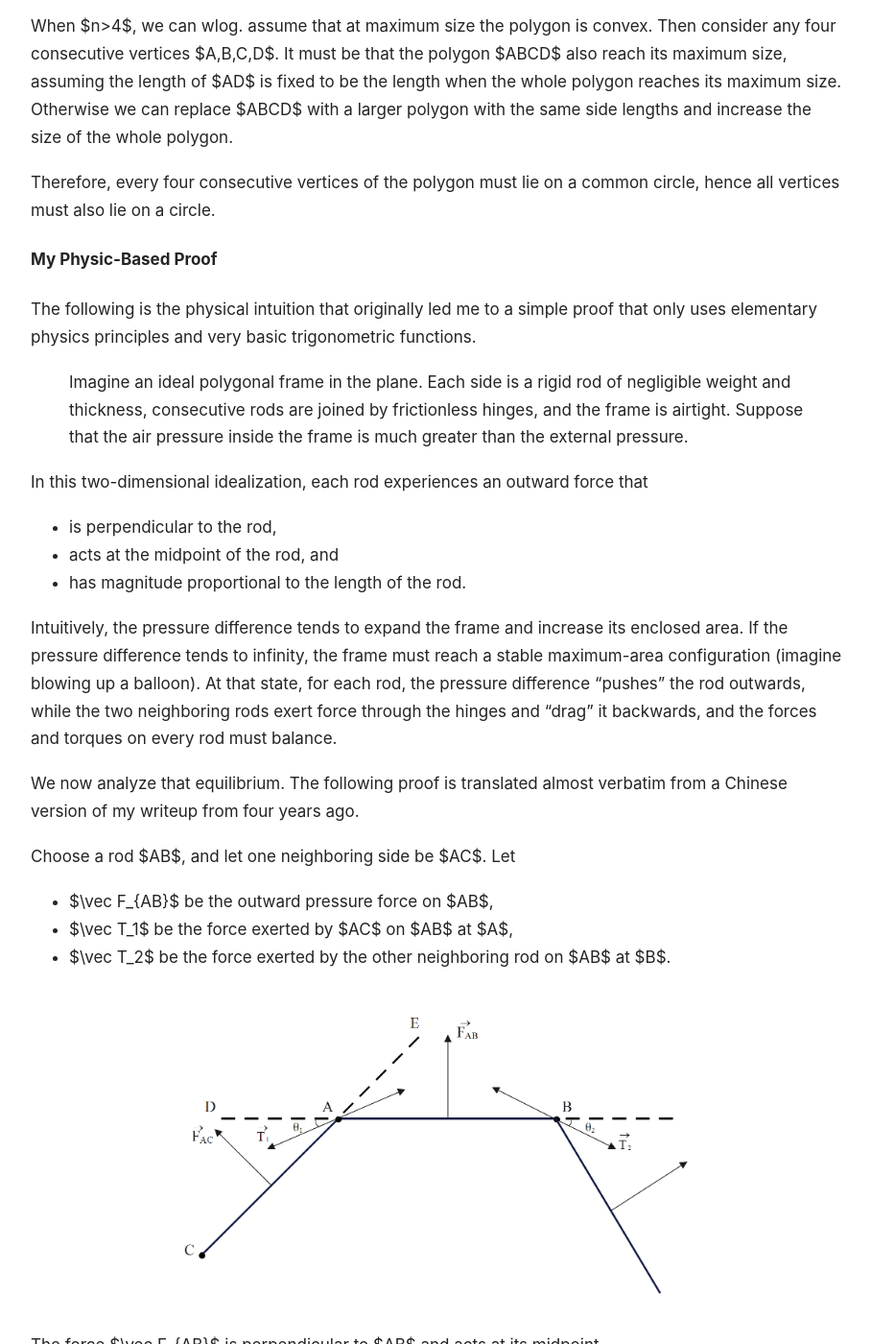
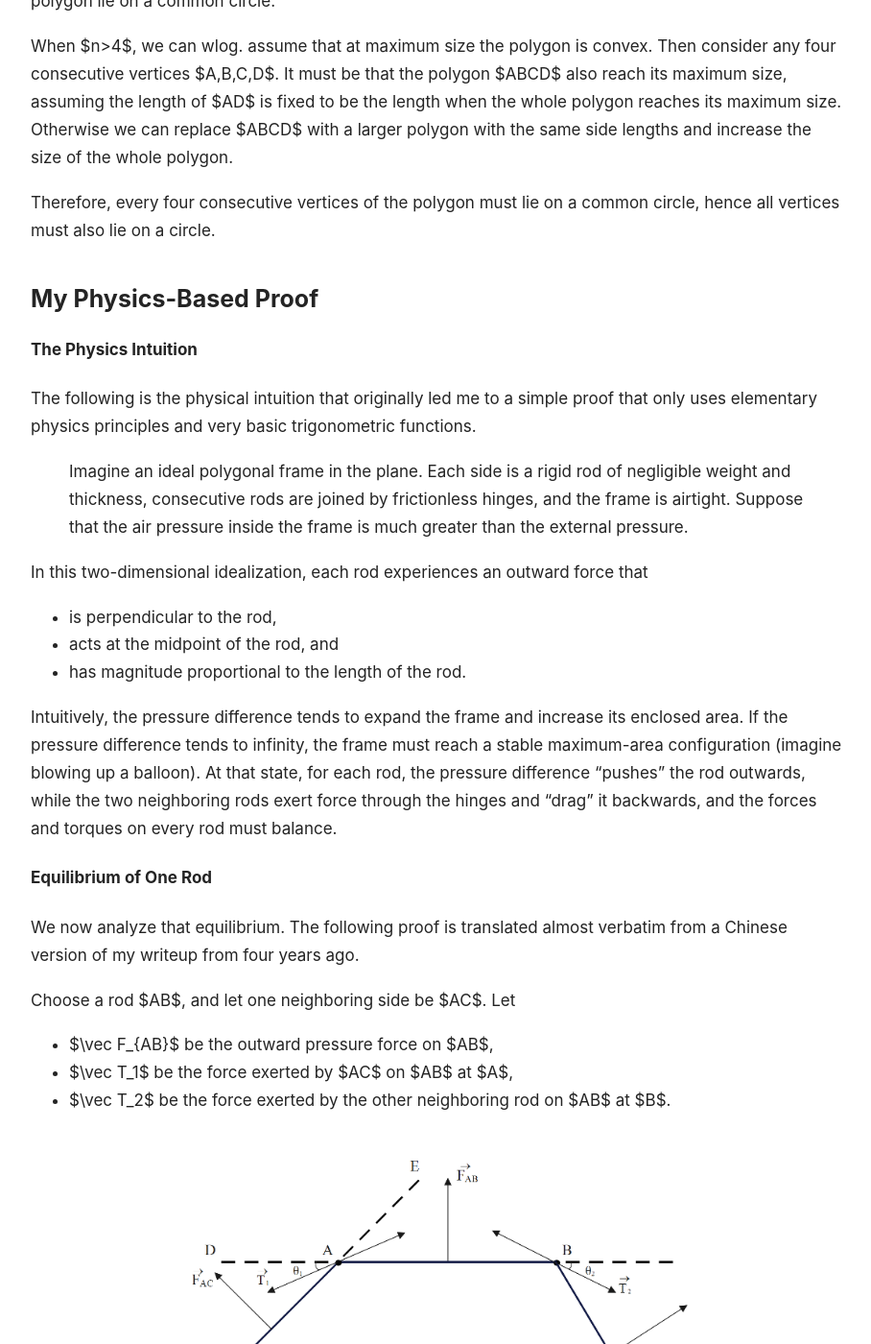
Before and after one commit to relyt871/relyt871.github.io, a Jekyll site: the page built from _posts/2026-07-10-When-does-a-polygon-reach-the-maximum-size.md, in a window 1280 px wide and 1400 px high, scrolled down 1205 px. Shown: the whole window at 96% size, without its empty margins (83-991 px from the left). Built offline with Jekyll 4.4.1, drawn with Linux system fonts in a browser that asks for light colours; Markdown is read by kramdown in place of the engine named in the settings; a script that is not in the unit is left out; comment, search, counter and statistics services are not loaded; some of the changed text lies outside the part shown.

Commit message:
Update 2026-07-10-When-does-a-polygon-reach-the-maximum-size.md

```diff
--- a/_posts/2026-07-10-When-does-a-polygon-reach-the-maximum-size.md
+++ b/_posts/2026-07-10-When-does-a-polygon-reach-the-maximum-size.md
@@ -6,7 +6,7 @@ tags:
  - Geometry
 ---
 
-#### Problem Setting
+## Problem Setting
 
 I would like to start my blog with some old memories.
 
@@ -30,7 +30,7 @@ The most standard mathematical proof I could find is based on Bretschneider's fo
 
 
 
-#### The Mathematical Proof
+## The Mathematical Proof
 
 For $n=4$, suppose the side lengths are $a,b,c,d$, and there is a pair of opposite angles $\alpha,\gamma$. Let $s=\frac{a+b+c+d}{2}$, Bretschneider's formula states that its area $K$ satisfies
 
@@ -46,7 +46,9 @@ Therefore, every four consecutive vertices of the polygon must lie on a common c
 
 
 
-#### My Physic-Based Proof
+## My Physics-Based Proof
+
+#### The Physics Intuition
 
 The following is the physical intuition that originally led me to a simple proof that only uses elementary physics principles and very basic trigonometric functions.
 
@@ -61,6 +63,7 @@ In this two-dimensional idealization, each rod experiences an outward force that
 Intuitively, the pressure difference tends to expand the frame and increase its enclosed area. If the pressure difference tends to infinity, the frame must reach a stable maximum-area configuration (imagine blowing up a balloon). At that state, for each rod, the pressure difference "pushes" the rod outwards, while the two neighboring rods exert force through the hinges and "drag" it backwards, and the forces and torques on every rod must balance.
 
 
+#### Equilibrium of One Rod
 
 We now analyze that equilibrium. The following proof is translated almost verbatim from a Chinese version of my writeup from four years ago.
 
@@ -93,6 +96,7 @@ $$
 so $T_1\sin\theta_1=\dfrac{F_{AB}}{2}$.  Similarly, no torque around $A$, so $T_2\sin\theta_2=\dfrac{F_{AB}}{2}$. This implies $T_1\sin\theta_1 = T_2\sin\theta_2$. Together with (1), we conclude that $\theta_1=\theta_2$.
 
 
+#### Propagating the Analysis to a Neighboring Rod
 
 Now draw through $A$ and $B$ the lines perpendicular to $\vec T_1$ and $\vec T_2$, respectively, and let them intersect at $O$. Draw $OM\perp AB$, with $M\in AB$.
 
```
